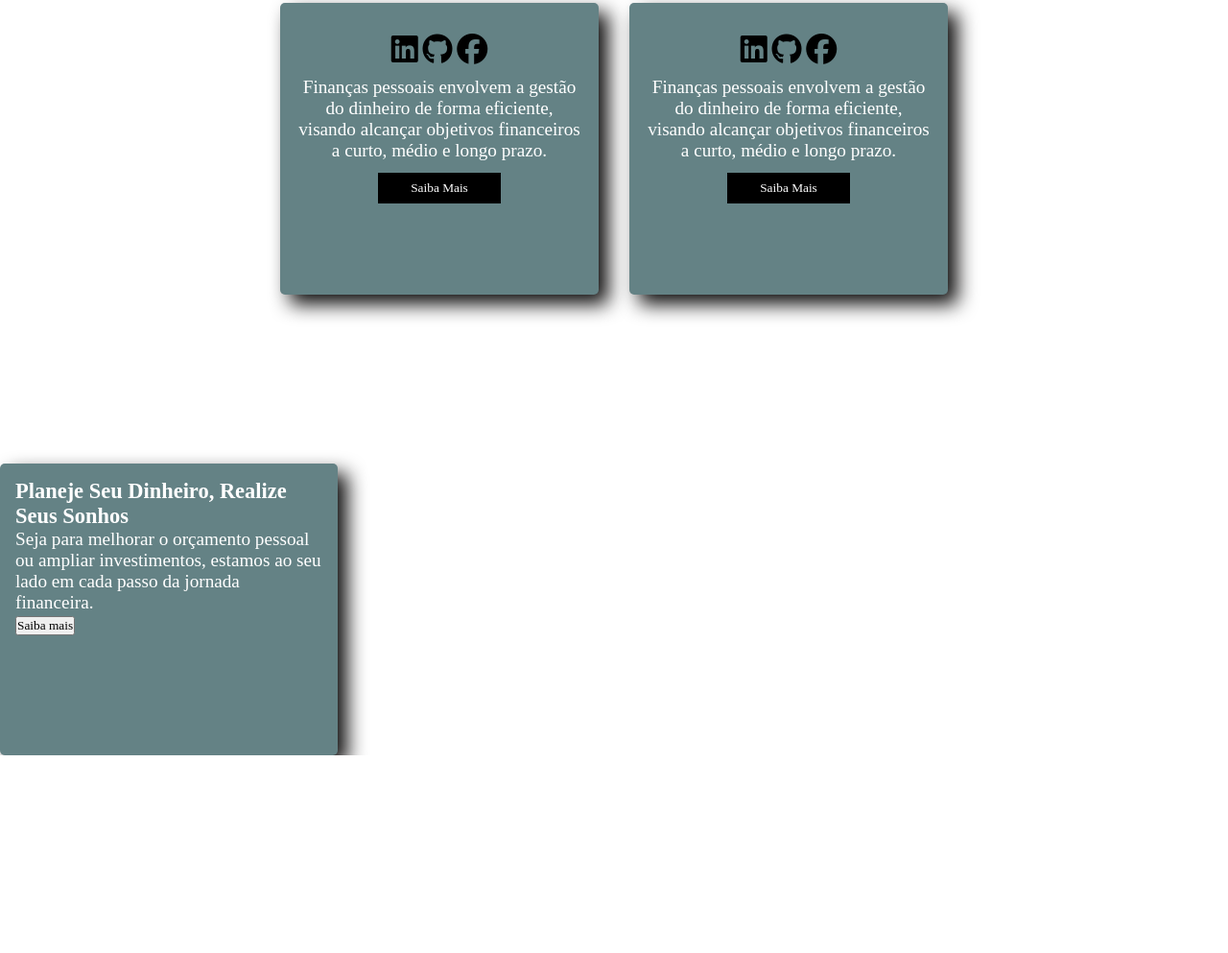
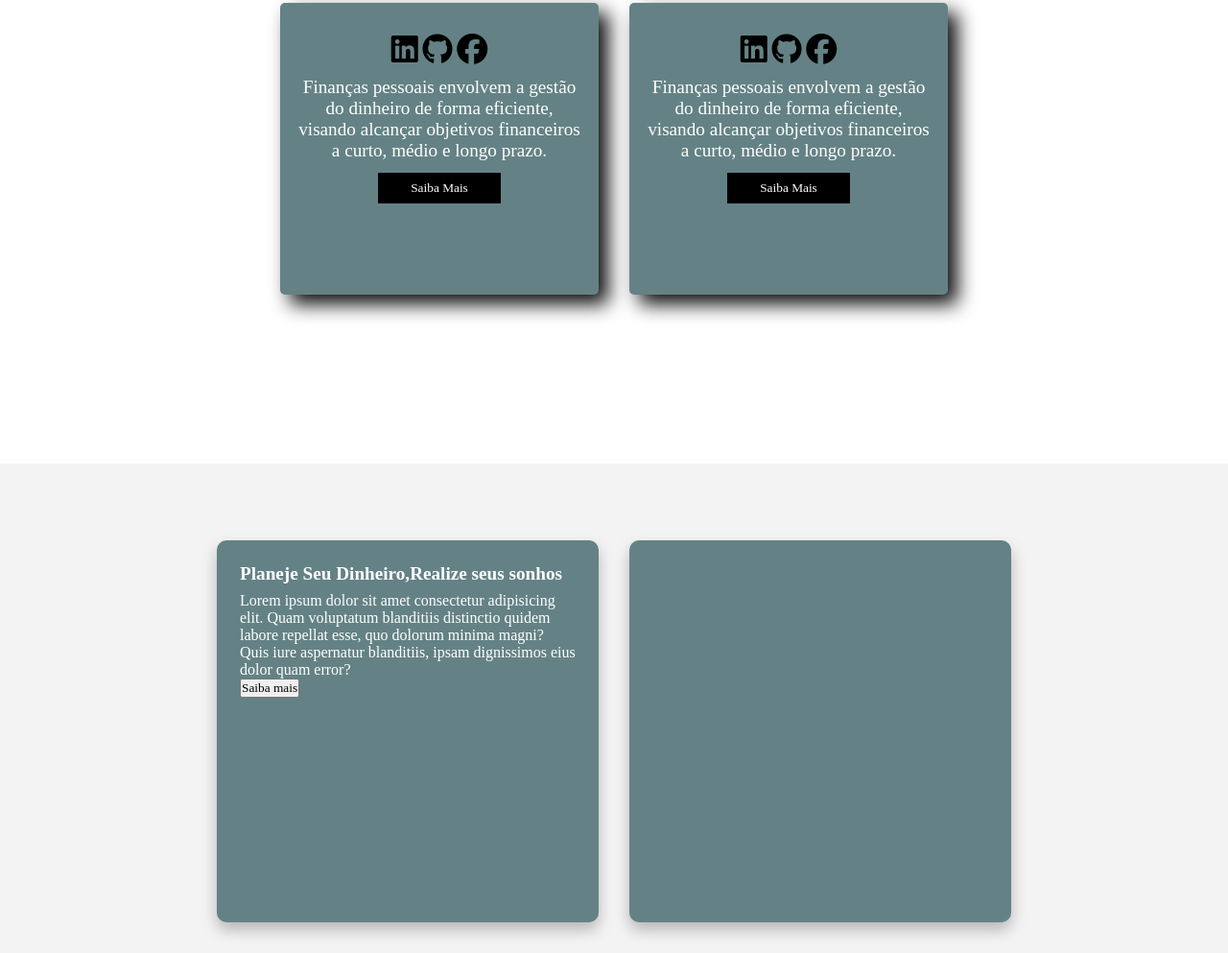
Before and after one commit to natalia290810/jk-finan-as, a plain HTML site: page index.html in a window 1280 px wide. Shown: the part 911-1904 px from the top of the page at 96% size. Before the commit the page ends 1698 px from the top, so only its background shows below. Drawn offline with Linux system fonts and the light colour scheme; a web font is replaced by a local one.

Commit message:
casa-sexta

```diff
--- a/index.html
+++ b/index.html
@@ -100,19 +100,29 @@
 
     </section>
 
-    <section>
+    <section class="secao-03">
         <div class="div-pai">
-      <div class="text">
-            <h3>Planeje Seu Dinheiro, Realize Seus Sonhos</h3>
+            <div class="cards-container">
 
-            <p>Seja para melhorar o orçamento pessoal ou ampliar investimentos, estamos ao seu lado em cada passo da jornada financeira.
-            </p>
+                <div class= "card">
+                    <div class="text">
+                        <h3>Planeje Seu Dinheiro,Realize seus sonhos </h3>
+                        <p>Lorem ipsum dolor sit amet consectetur adipisicing elit. Quam voluptatum blanditiis
+                            distinctio quidem labore repellat esse, quo dolorum minima magni? Quis iure aspernatur
+                            blanditiis, ipsam dignissimos eius dolor quam error?</p>
 
-            <button>Saiba mais</button>
+                            <button>Saiba mais </button>
+                    </div>
+                </div>
+
+                <div class="card">
+                    <div class="text">
+
+                    </div>
+                </div>
+            </div>
         </div>
 
-         <div></div>
-        </div>
 
 
 
--- a/style.css
+++ b/style.css
@@ -143,17 +143,46 @@ section {
     font-size: 1.2rem;
 
  }
+.secao-03 {
+
+    background-color: #f3f3f3;
+    padding: 2rem;
+
+}
 
  .div-pai {
+    width: 100%;
+    display: flex;
+    justify-content: center;
+    }
+
+
+
+
+.text h3 {
+    font-size: 1.2rem;
+    margin-bottom: 0.5rem;
+}
+
+.card {
     background-color: #648285;
     color: white;
-    font-size: 1.2rem;
-    width: 25%;
-    height: 17rem;
-    box-shadow: 10px 10px 20px rgb(14, 13, 13);
-     border-radius: 5px;
-     padding: 1rem;
-     cursor: pointer;
-      min-width: 300px
+    width: 350px;
+    height: 350px;
+    min-height: 250px;
+    box-shadow: 0 8px 15px rgba(0, 0,0, 0.25);
+    transition: transform 0.3s ease , box-shadow 0.3s ease;
+    cursor:pointer;
+    border-radius: 10px;
+    padding: 1.5rem;
 
-    }
+}
+
+.cards-container {
+    display: flex;
+    justify-content: center;
+    align-items: center;
+    gap: 2rem;
+    flex-wrap: wrap;
+    margin-top: 3rem;
+}
```
